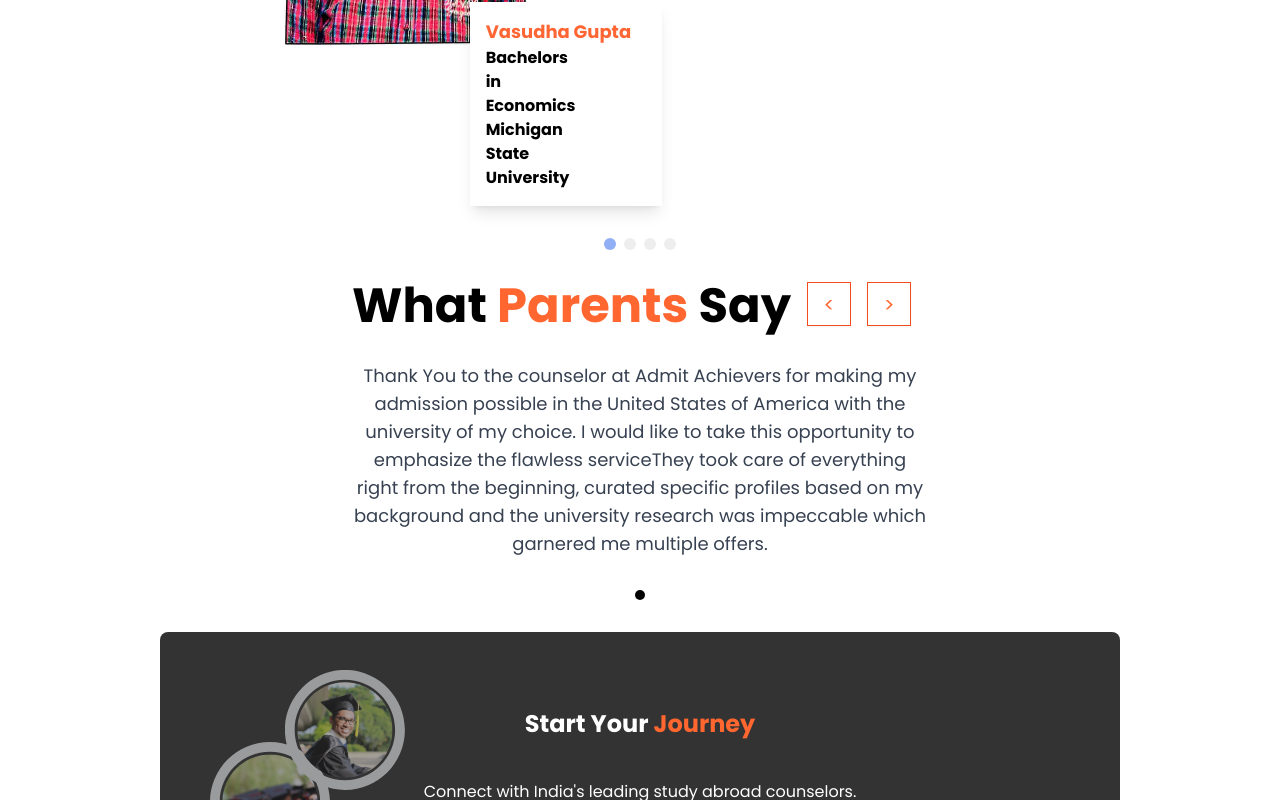
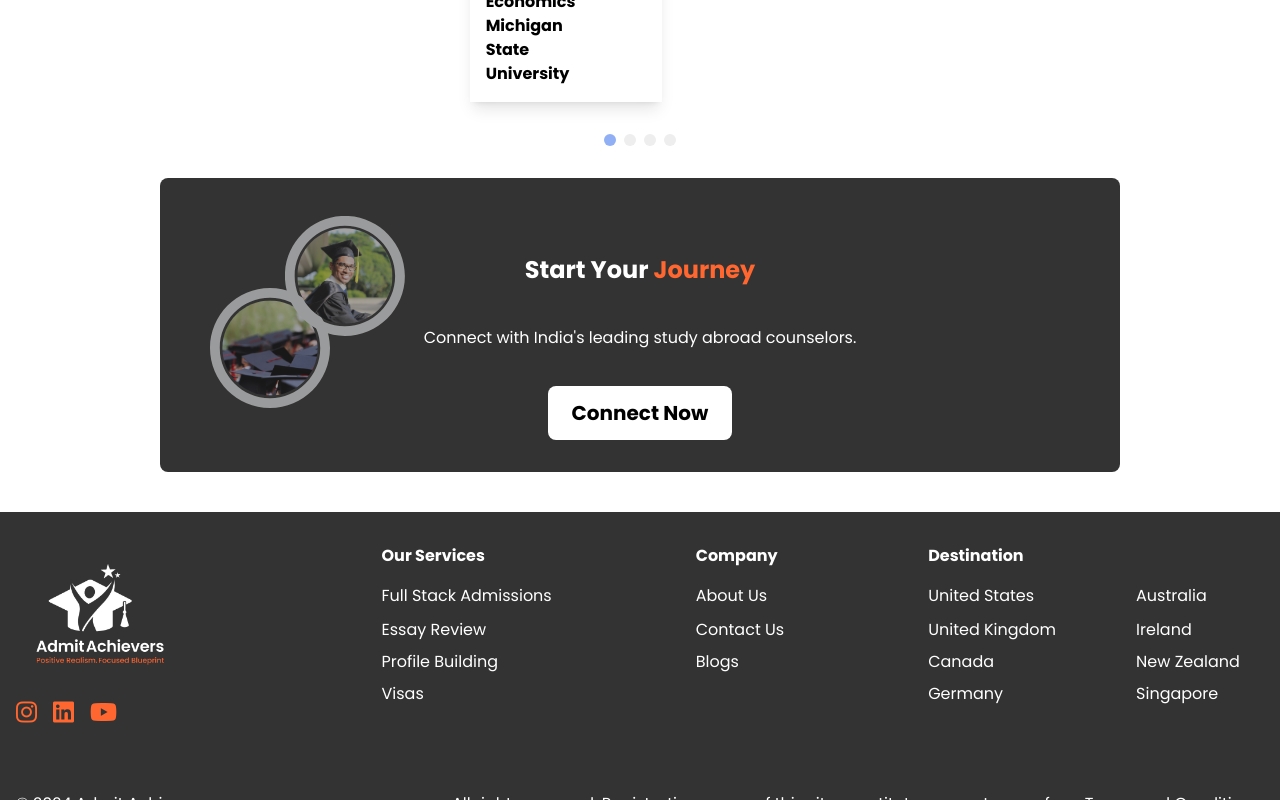
Before and after one commit to AradhyaDixit18/Admit_Achievers_Frontend, a React (Create React App) app: page /profile-building in a window 1280 px wide. Shown: the part 5803-6603 px from the top of the page. Built offline with nearby package versions, Linux system fonts and the light colour scheme.

Commit message:
changes done

```diff
--- a/src/pages/ProfileBuilding/ProfileBuilding.js
+++ b/src/pages/ProfileBuilding/ProfileBuilding.js
@@ -350,8 +350,7 @@ const ProfileBuilding = () => {
       <div className="w-full overflow-hidden">
 
       <div className="text-center mb-8">
-        <button className="bg-orange-600 text-white py-2 px-4 rounded-sm mb-4">Chat With US</button>
-        <h1 className="text-3xl font-bold text-gray-800">
+          <h1 className="text-3xl font-bold text-gray-800">
           Discover <span className="text-orange-600">Profile Building</span>
         </h1>
       </div>
@@ -379,8 +378,7 @@ const ProfileBuilding = () => {
             <p className="text-gray-700 mb-4">
               {item.description}
             </p>
-            <a href="#" className="text-orange-600 font-bold">Learn More</a>
-          </div>
+            </div>
         ))}
       </div>
     </div>
@@ -454,30 +452,7 @@ const ProfileBuilding = () => {
   <Testimonial/>
 
 
-  <div className="relative w-full max-w-xl mx-auto text-center">
-    <div className='flex flex-row'>
-      <h2 className="text-5xl font-bold mb-8">
-        What <span className="text-orange-500 ">Parents</span> Say
-      </h2>
-    <div className=''>
-      <button onClick={prevSlide} className="arrows w-11 h-11 p-2 ml-4 shadow-sm hover:bg-gray-200">
-        <span className="text-orange-500 text-xl">&lt;</span>
-      </button>
-      <button onClick={nextSlide} className="arrows w-11 h-11 p-2 ml-4 shadow-sm hover:bg-gray-200">
-        <span className="text-orange-500 text-xl">&gt;</span>
-      </button>
-      </div>
-      </div>
-      <div className="text-lg text-gray-700 text-center mb-8">
-        {testimonials[currentIndex].text}
-      </div>
-      <div className="flex justify-center space-x-2 mb-8">
-        {testimonials.map((_, index) => (
-          <div key={index} className={`w-2.5 h-2.5 rounded-full ${currentIndex === index ? 'bg-black' : 'bg-gray-400'}`}></div>
-        ))}
-      </div>
 
-    </div>
 
   <div className="ready-section md:w-3/4 mx-auto text-white p-8 rounded-lg flex flex-col items-center text-center mb-10">
           <h2 className="text-2xl md:text-4xl mt-10 font-bold mb-4 z-10">
```
